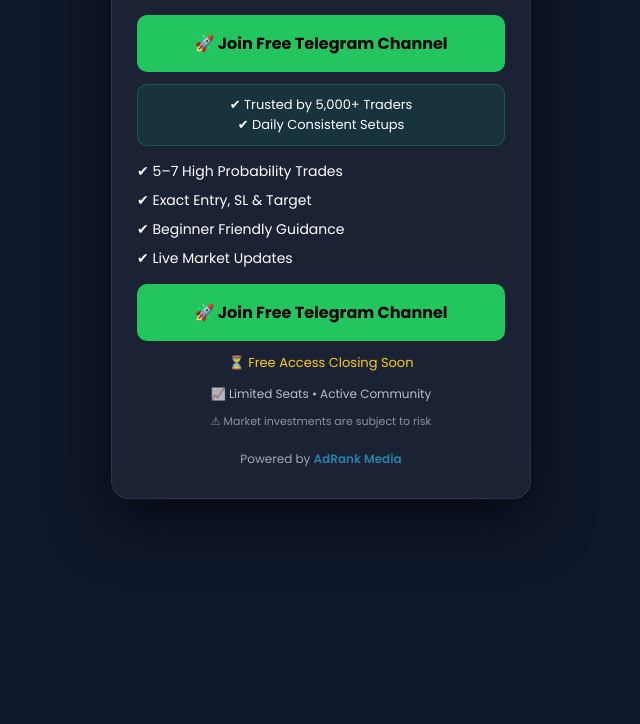
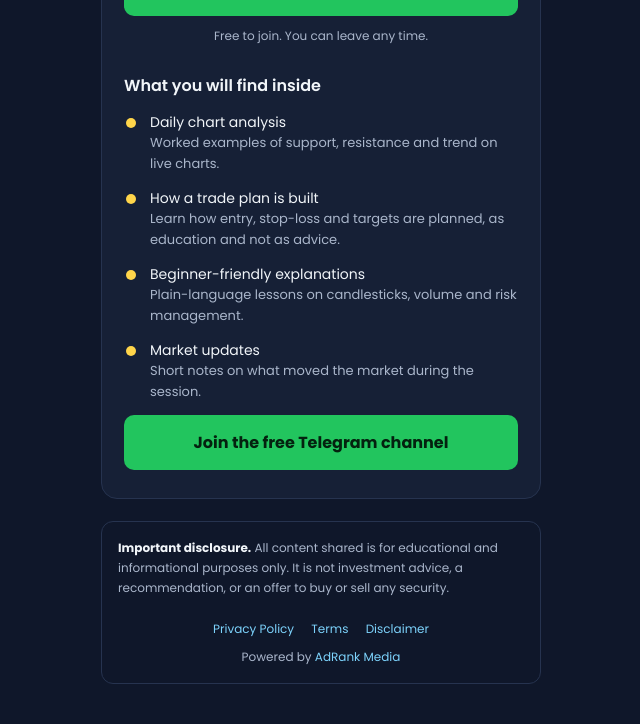
Before and after one commit to adrankmediaagency-dev/sahilmothsra2, a plain HTML site: page index.html in a window 1280 px wide. Shown: the part 247-971 px from the top of the page, without its empty margins (319-959 px from the left). Before the commit the page ends 800 px from the top, so only its background shows below. Drawn offline with Linux system fonts and the light colour scheme.

Commit message:
Update index.html

```diff
--- a/index.html
+++ b/index.html
@@ -2,113 +2,104 @@
 <html lang="en">
 <head>
 <meta charset="UTF-8">
-<meta name="viewport" content="width=device-width, initial-scale=1.0">
-<title>SAHIL MOTHSRA</title>
+<meta name="viewport" content="width=device-width, initial-scale=1">
+<title>Sahil Mothsra</title>
+<meta name="description" content="Learn how to read charts and understand intraday market setups. Educational content only. Not investment advice.">
 <link href="https://fonts.googleapis.com/css2?family=Poppins:wght@400;600;700&display=swap" rel="stylesheet">
 <style>
-*{
-margin:0;
-padding:0;
-box-sizing:border-box;
-font-family:'Poppins',sans-serif;
+:root{
+  --bg:#0f172a;
+  --card:#162036;
+  --line:#26334f;
+  --text:#f1f5f9;
+  --muted:#aab6cb;
+  --gold:#ffd54a;
+  --cta:#22c55e;
+  --cta-hover:#4ade80;
+  --on-cta:#04210f;
 }
+*{margin:0;padding:0;box-sizing:border-box}
+html{scroll-behavior:smooth}
 body{
-background:#0f172a;
-display:flex;
-justify-content:center;
-align-items:center;
-min-height:100vh;
-color:#fff;
+  font-family:'Poppins',system-ui,-apple-system,'Segoe UI',Roboto,sans-serif;
+  background:var(--bg);
+  color:var(--text);
+  line-height:1.6;
+  display:flex;
+  justify-content:center;
+  padding:24px 14px 40px;
 }
-.container{
-width:95%;
-max-width:420px;
-padding:30px 25px;
-border-radius:18px;
-background:rgba(255,255,255,0.05);
-backdrop-filter:blur(12px);
-border:1px solid rgba(255,255,255,0.08);
-box-shadow:0 20px 60px rgba(0,0,0,0.6);
-text-align:center;
+.wrap{width:100%;max-width:440px}
+.card{
+  background:var(--card);
+  border:1px solid var(--line);
+  border-radius:16px;
+  padding:28px 22px;
 }
-.logo{
-width:80px;
-height:80px;
-border-radius:50%;
-border:2px solid #FFD700;
-margin-bottom:12px;
+.hero{text-align:center}
+.avatar{
+  width:84px;height:84px;border-radius:50%;
+  border:2px solid var(--gold);
+  object-fit:cover;
+  margin-bottom:14px;
+  background:var(--line);
 }
-h1{
-font-size:22px;
-color:#FFD700;
-margin-bottom:6px;
+h1{font-size:22px;font-weight:700;line-height:1.3;margin-bottom:8px}
+.name{font-size:22px;color:var(--gold);font-weight:700;margin-bottom:20px}
+.btn{
+  display:block;
+  text-align:center;
+  text-decoration:none;
+  background:var(--cta);
+  color:var(--on-cta);
+  font-weight:700;
+  font-size:16px;
+  padding:15px 16px;
+  border-radius:10px;
+  transition:background .2s;
 }
-.sub{
-font-size:13px;
-opacity:0.7;
-margin-bottom:18px;
+.btn:hover{background:var(--cta-hover)}
+.btn:focus-visible,.footer a:focus-visible{outline:3px solid var(--gold);outline-offset:3px}
+.note{font-size:12px;color:var(--muted);margin-top:10px;text-align:center}
+h2{font-size:16px;font-weight:600;margin:28px 0 12px}
+.list{list-style:none}
+.list li{
+  position:relative;
+  padding:0 0 12px 26px;
+  font-size:14px;
+  color:var(--text);
 }
-.btn{
-display:block;
-text-decoration:none;
-background:#22c55e;
-color:#000;
-font-weight:700;
-padding:16px;
-border-radius:10px;
-margin:12px 0;
-transition:0.3s;
+.list li::before{
+  content:"";
+  position:absolute;left:2px;top:7px;
+  width:10px;height:10px;border-radius:50%;
+  background:var(--gold);
 }
-.btn:hover{
-background:#16a34a;
-transform:scale(1.03);
+.list span{display:block;color:var(--muted);font-size:13px}
+.disclosure{
+  margin-top:22px;
+  border:1px solid var(--line);
+  border-radius:12px;
+  padding:16px;
+  font-size:12px;
+  color:var(--muted);
+  line-height:1.65;
 }
-.trust{
-background:rgba(0,255,150,0.08);
-padding:10px;
-border-radius:10px;
-font-size:13px;
-margin-bottom:15px;
-border:1px solid rgba(0,255,150,0.2);
+.disclosure strong{color:var(--text)}
+.disclosure p+p{margin-top:8px}
+.footer{
+  margin-top:22px;
+  text-align:center;
+  font-size:12px;
+  color:var(--muted);
 }
-.points{
-list-style:none;
-font-size:14px;
-text-align:left;
-margin:15px 0;
-}
-.points li{
-margin:8px 0;
-}
-.timer{
-margin-top:10px;
-font-size:13px;
-color:#facc15;
-}
-.proof{
-margin-top:12px;
-font-size:12px;
-opacity:0.7;
-}
-.footer{
-margin-top:20px;
-font-size:12px;
-opacity:0.6;
-}
-.footer a{
-color:#38bdf8;
-text-decoration:none;
-font-weight:600;
-}
-.footer a:hover{
-text-decoration:underline;
-}
-.risk{
-margin-top:10px;
-font-size:11px;
-opacity:0.5;
-}
+.footer a{color:#7dd3fc;text-decoration:none}
+.footer a:hover{text-decoration:underline}
+.footer .links{margin-bottom:8px}
+.footer .links a+a{margin-left:14px}
+@media (prefers-reduced-motion:reduce){*{transition:none!important;scroll-behavior:auto!important}}
 </style>
+
 <!-- Meta Pixel Code -->
 <script>
 !function(f,b,e,v,n,t,s)
@@ -123,38 +114,53 @@ fbq('init', '1859277921922584');
 fbq('track', 'PageView');
 </script>
 <noscript><img height="1" width="1" style="display:none"
-src="https://www.facebook.com/tr?id=1859277921922584&ev=PageView&noscript=1"
-/></noscript>
+src="https://www.facebook.com/tr?id=1859277921922584&ev=PageView&noscript=1" alt=""/></noscript>
 <!-- End Meta Pixel Code -->
 </head>
 <body>
-<div class="container">
-  <img src="profile.jpg" class="logo">
-  <h1>SAHIL MOTHSRA</h1>
-  <p class="sub">Daily Intraday Trading Signals & Analysis</p>
-  <a href="https://telegram.me/+jPMYs4u45KtkMTU9" class="btn">
-    🚀 Join Free Telegram Channel
-  </a>
-  <div class="trust">
-    ✔ Trusted by 5,000+ Traders <br>
-    ✔ Daily Consistent Setups
-  </div>
-  <ul class="points">
-    <li>✔ 5–7 High Probability Trades</li>
-    <li>✔ Exact Entry, SL & Target</li>
-    <li>✔ Beginner Friendly Guidance</li>
-    <li>✔ Live Market Updates</li>
-  </ul>
-  <a href="https://telegram.me/+jPMYs4u45KtkMTU9" class="btn">
-    🚀 Join Free Telegram Channel
-  </a>
-  <div class="timer">⏳ Free Access Closing Soon</div>
-  <div class="proof">📈 Limited Seats • Active Community</div>
-  <p class="risk">⚠ Market investments are subject to risk</p>
-  <div class="footer">
-    Powered by
-    <a href="https://t.me/adsrankmedia" target="_blank">AdRank Media</a>
-  </div>
-</div>
+<main class="wrap">
+  <section class="card hero">
+    <img src="profile.jpg" class="avatar" alt="Sahil Mothsra" width="84" height="84">
+    <h1 class="name">Sahil Mothsra</h1>
+
+    <a href="https://telegram.me/+jPMYs4u45KtkMTU9" class="btn" id="cta1" rel="noopener">Join the free Telegram channel</a>
+    <p class="note">Free to join. You can leave any time.</p>
+
+    <h2 style="text-align:left">What you will find inside</h2>
+    <ul class="list" style="text-align:left">
+      <li>Daily chart analysis
+        <span>Worked examples of support, resistance and trend on live charts.</span></li>
+      <li>How a trade plan is built
+        <span>Learn how entry, stop-loss and targets are planned, as education and not as advice.</span></li>
+      <li>Beginner-friendly explanations
+        <span>Plain-language lessons on candlesticks, volume and risk management.</span></li>
+      <li>Market updates
+        <span>Short notes on what moved the market during the session.</span></li>
+    </ul>
+
+    <a href="https://telegram.me/+jPMYs4u45KtkMTU9" class="btn" id="cta2" rel="noopener">Join the free Telegram channel</a>
+  </section>
+
+  <section class="disclosure" aria-label="Risk disclosure">
+    <p><strong>Important disclosure.</strong> All content shared is for educational and informational purposes only. It is not investment advice, a recommendation, or an offer to buy or sell any security.</p>
+
+  <footer class="footer">
+    <div class="links">
+      <a href="/privacy-policy">Privacy Policy</a>
+      <a href="/terms">Terms</a>
+      <a href="/disclaimer">Disclaimer</a>
+    </div>
+    <div>Powered by <a href="https://t.me/adsrankmedia" target="_blank" rel="noopener">AdRank Media</a></div>
+  </footer>
+</main>
+
+<script>
+// Track Telegram joins as a Lead event for Meta ad optimisation
+document.querySelectorAll('.btn').forEach(function(b){
+  b.addEventListener('click', function(){
+    if (typeof fbq === 'function') { fbq('track', 'Lead'); }
+  });
+});
+</script>
 </body>
 </html>
```
